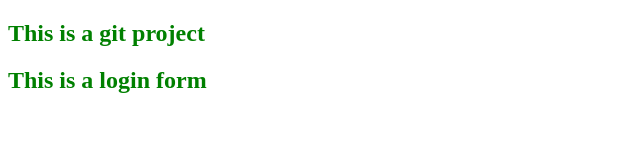
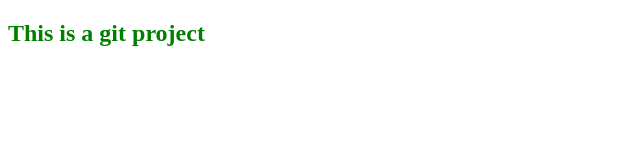
Before and after one commit to Shaik1999/Frontend-repository, a plain HTML site: page index.html in a window 1280 px wide. Shown: the whole page, without its empty margins (0-640 px from the left). Drawn offline with Linux system fonts and the light colour scheme.

Commit message:
reverted changes

```diff
--- a/index.html
+++ b/index.html
@@ -8,6 +8,5 @@
 </head>
 <body>
     <h2>This is a git project</h2>
-    <h2>This is a login form</h2>
 </body>
 </html>
```
